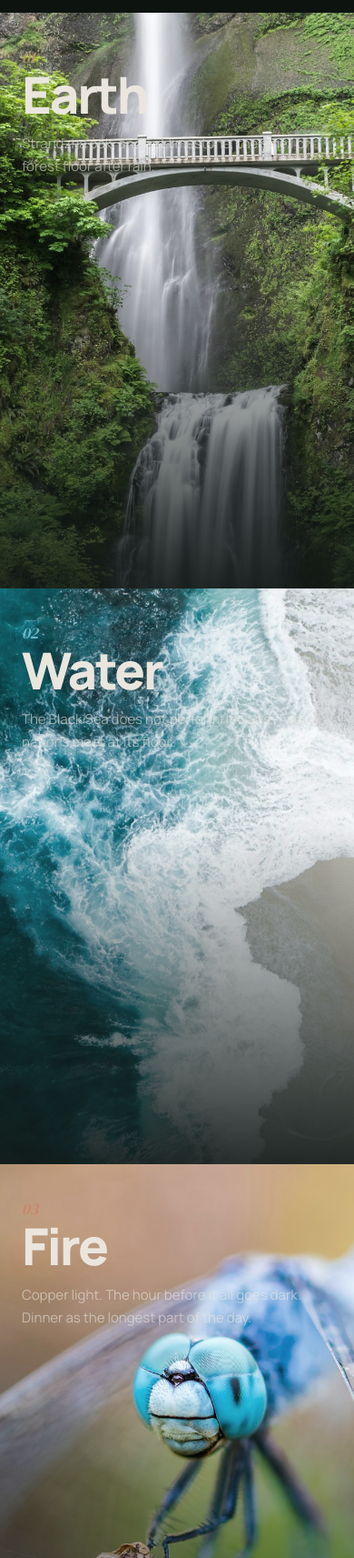
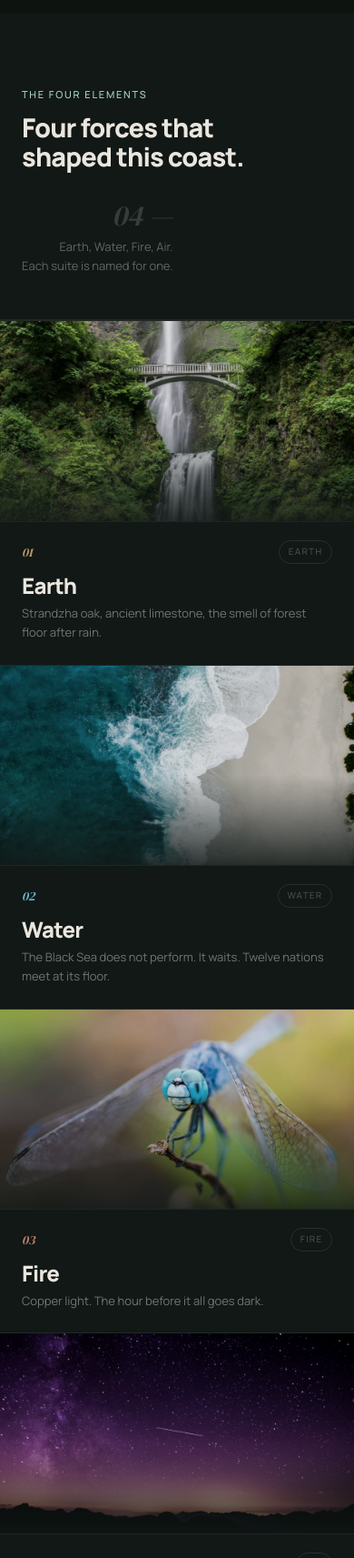
Before and after one commit to ksvaswani-collab/green-horizon, an Astro site: page /v2 in a window 390 px wide. Shown: the part 2520-4233 px from the top of the page at 91% size. Built offline with nearby package versions, Linux system fonts and the light colour scheme; Astro itself is replaced by a stand-in of ours.

Commit message:
V2 Elements: osmo.supply-style asymmetric card grid — all 4 visible, hover glow, stagger reveal

```diff
--- a/src/components/v2/ElementsSection.astro
+++ b/src/components/v2/ElementsSection.astro
@@ -1,220 +1,386 @@
 ---
-// V2 ElementsSection — GSAP card deck: one card visible at a time.
-// Cards slide up to reveal the next as you scroll through a 400vh pin.
+// V2 ElementsSection — osmo.supply reference.
+// All 4 elements as an asymmetric card grid, always visible.
+// Row 1: Earth (wider) + Water (narrower). Row 2: Fire (narrower) + Air (wider).
+// Each card: image preview top, name + description bottom. Hover: border glows.
 const elements = [
-  { id:'earth', number:'01', name:'Earth',
-    body:'Strandzha oak, ancient limestone, the smell of forest floor after rain.',
-    image:'/images/earth.jpg',
-    alt:'Dense Strandzha ancient forest floor at dusk', accent:'#B8956A' },
-  { id:'water', number:'02', name:'Water',
-    body:'The Black Sea does not perform. It waits. Twelve nations meet at its floor.',
-    image:'/images/water.jpg',
-    alt:'Black Sea shoreline at calm morning', accent:'#6AB8C8' },
-  { id:'fire', number:'03', name:'Fire',
-    body:'Copper light. The hour before it all goes dark. Dinner as the longest part of the day.',
-    image:'/images/fire.jpg',
-    alt:'Golden sunset over the Bulgarian Black Sea coast', accent:'#C8846A' },
-  { id:'air', number:'04', name:'Air',
-    body:'On the cliff edge, wind decides the day. Open sky. Space that opens your chest.',
-    image:'/images/air.jpg',
-    alt:'Open sky above sea cliffs, wide horizon', accent:'#6AC8A8' },
+  {
+    id: 'earth', number: '01', name: 'Earth',
+    body: 'Strandzha oak, ancient limestone, the smell of forest floor after rain.',
+    image: '/images/earth.jpg',
+    alt: 'Dense Strandzha ancient forest, dark and layered',
+    accent: '#B8956A',
+    span: 'wide',  // 60% on desktop
+  },
+  {
+    id: 'water', number: '02', name: 'Water',
+    body: 'The Black Sea does not perform. It waits. Twelve nations meet at its floor.',
+    image: '/images/water.jpg',
+    alt: 'Black Sea surface at calm morning',
+    accent: '#6AB8C8',
+    span: 'narrow', // 40% on desktop
+  },
+  {
+    id: 'fire', number: '03', name: 'Fire',
+    body: 'Copper light. The hour before it all goes dark.',
+    image: '/images/fire.jpg',
+    alt: 'Golden sunset over Bulgarian Black Sea coast',
+    accent: '#C8846A',
+    span: 'narrow',
+  },
+  {
+    id: 'air', number: '04', name: 'Air',
+    body: 'On the cliff edge, wind decides the day. Open sky. Space that opens your chest.',
+    image: '/images/air.jpg',
+    alt: 'Open sky above sea cliffs, wide horizon',
+    accent: '#6AC8A8',
+    span: 'wide',
+  },
 ]
 ---
 
 <section id="elements" aria-labelledby="elements-hdg">
-  <h2 id="elements-hdg" class="sr-only">The four elements of Green Horizon</h2>
 
-  <!-- Label bar -->
-  <div class="el-label-bar" aria-hidden="true">
-    <span>The Four Elements</span>
-    <span class="el-label-hint">Scroll to reveal →</span>
+  <!-- Section header — osmo-style: left title, right count -->
+  <header class="el-header">
+    <div class="el-header-left">
+      <p class="el-overline">The Four Elements</p>
+      <h2 id="elements-hdg" class="el-title">
+        Four forces that<br>shaped this coast.
+      </h2>
     </div>
+    <div class="el-header-right" aria-hidden="true">
+      <span class="el-count">04 —</span>
+      <p class="el-subtitle">
+        Earth, Water, Fire, Air.<br>Each suite is named for one.
+      </p>
+    </div>
+  </header>
 
-  <!-- Desktop: pinned deck -->
-  <div id="el-pin-wrap">
-    <div id="el-sticky">
+  <!-- Card grid: asymmetric 2-row layout -->
+  <div class="el-grid" role="list">
 
-      <!-- Progress: 4 dots -->
-      <div class="el-dots" aria-hidden="true" id="el-dots">
-        {elements.map((_,i)=>(
-          <span class={`el-dot${i===0?' el-dot--active':''}`} data-dot={i}></span>
-        ))}
+    <!-- Row 1: Earth (wide) + Water (narrow) -->
+    <article
+      class="el-card el-card--wide el-reveal"
+      style={`--accent: ${elements[0].accent};`}
+      aria-label={`${elements[0].name}: ${elements[0].body}`}
+      role="listitem"
+    >
+      <div class="el-img-wrap">
+        <img src={elements[0].image} alt={elements[0].alt} loading="eager" class="el-img" />
+        <div class="el-img-overlay" aria-hidden="true"></div>
       </div>
-
-      <!-- Stack of cards -->
-      <div id="el-deck">
-        {elements.map((el,i)=>(
-          <article
-            class="el-card"
-            id={`el-card-${i}`}
-            aria-label={`${el.number} — ${el.name}: ${el.body}`}
-          >
-            <img src={el.image} alt={el.alt} class="el-card-img" loading={i===0?'eager':'lazy'} />
-            <div class="el-card-scrim" aria-hidden="true"></div>
       <div class="el-card-body">
         <div class="el-card-top">
-                <span class="el-num" style={`color:${el.accent}`}>{el.number}</span>
-                <span class="el-of">/ 04</span>
+          <span class="el-num">{elements[0].number}</span>
+          <span class="el-tag">Earth</span>
         </div>
-              <h3 class="el-name">{el.name}</h3>
-              <p  class="el-desc">{el.body}</p>
+        <h3 class="el-name">{elements[0].name}</h3>
+        <p  class="el-desc">{elements[0].body}</p>
       </div>
+      <div class="el-card-arrow" aria-hidden="true">→</div>
     </article>
-        ))}
+
+    <article
+      class="el-card el-card--narrow el-reveal"
+      style={`--accent: ${elements[1].accent};`}
+      aria-label={`${elements[1].name}: ${elements[1].body}`}
+      role="listitem"
+    >
+      <div class="el-img-wrap">
+        <img src={elements[1].image} alt={elements[1].alt} loading="lazy" class="el-img" />
+        <div class="el-img-overlay" aria-hidden="true"></div>
       </div>
+      <div class="el-card-body">
+        <div class="el-card-top">
+          <span class="el-num">{elements[1].number}</span>
+          <span class="el-tag">Water</span>
+        </div>
+        <h3 class="el-name">{elements[1].name}</h3>
+        <p  class="el-desc">{elements[1].body}</p>
+      </div>
+      <div class="el-card-arrow" aria-hidden="true">→</div>
+    </article>
 
+    <!-- Row 2: Fire (narrow) + Air (wide) -->
+    <article
+      class="el-card el-card--narrow el-reveal"
+      style={`--accent: ${elements[2].accent};`}
+      aria-label={`${elements[2].name}: ${elements[2].body}`}
+      role="listitem"
+    >
+      <div class="el-img-wrap">
+        <img src={elements[2].image} alt={elements[2].alt} loading="lazy" class="el-img" />
+        <div class="el-img-overlay" aria-hidden="true"></div>
       </div>
+      <div class="el-card-body">
+        <div class="el-card-top">
+          <span class="el-num">{elements[2].number}</span>
+          <span class="el-tag">Fire</span>
         </div>
+        <h3 class="el-name">{elements[2].name}</h3>
+        <p  class="el-desc">{elements[2].body}</p>
+      </div>
+      <div class="el-card-arrow" aria-hidden="true">→</div>
+    </article>
 
-  <!-- Mobile: simple vertical stacked panels -->
-  <div id="el-mobile" aria-label="The four elements">
-    {elements.map(el=>(
-      <article class="el-mob-panel" aria-label={`${el.name}: ${el.body}`}>
-        <img src={el.image} alt={el.alt} class="el-mob-img" loading="lazy" />
-        <div class="el-mob-scrim" aria-hidden="true"></div>
+    <article
+      class="el-card el-card--wide el-reveal"
+      style={`--accent: ${elements[3].accent};`}
+      aria-label={`${elements[3].name}: ${elements[3].body}`}
+      role="listitem"
+    >
+      <div class="el-img-wrap">
+        <img src={elements[3].image} alt={elements[3].alt} loading="lazy" class="el-img" />
+        <div class="el-img-overlay" aria-hidden="true"></div>
+      </div>
       <div class="el-card-body">
-          <span class="el-num" style={`color:${el.accent}`}>{el.number}</span>
-          <h3 class="el-name">{el.name}</h3>
-          <p  class="el-desc">{el.body}</p>
+        <div class="el-card-top">
+          <span class="el-num">{elements[3].number}</span>
+          <span class="el-tag">Air</span>
         </div>
+        <h3 class="el-name">{elements[3].name}</h3>
+        <p  class="el-desc">{elements[3].body}</p>
+      </div>
+      <div class="el-card-arrow" aria-hidden="true">→</div>
     </article>
-    ))}
+
   </div>
 </section>
 
 <style>
-  .sr-only{position:absolute;width:1px;height:1px;padding:0;margin:-1px;overflow:hidden;clip:rect(0,0,0,0);white-space:nowrap;border:0;}
-
-  /* Label bar */
-  .el-label-bar{
-    display:flex;justify-content:space-between;align-items:center;
-    padding:.7rem clamp(1.5rem,4vw,4rem);
-    background:#182118;
-    border-bottom:1px solid rgba(234,230,222,.07);
-    font-family:'Manrope',system-ui,sans-serif;
-    font-size:11px;font-weight:500;letter-spacing:.14em;text-transform:uppercase;
-    color:rgba(234,230,222,.35);
+  #elements {
+    background: #111816;
+    padding: 5rem 0 0;
   }
 
-  /* Pin wrapper */
-  #el-pin-wrap{height:400vh;}
-  #el-sticky{
-    position:sticky;top:0;
-    width:100%;height:100svh;
-    overflow:hidden;background:#111816;
+  /* ── Section header ── */
+  .el-header {
+    display: flex;
+    justify-content: space-between;
+    align-items: flex-end;
+    gap: 2rem;
+    flex-wrap: wrap;
+    padding: 0 clamp(1.5rem,4vw,4rem) 3rem;
+    border-bottom: 1px solid rgba(234,230,222,.08);
+  }
+  .el-overline {
+    font-family: 'Manrope', system-ui, sans-serif;
+    font-size: 11px; font-weight: 500;
+    letter-spacing: .16em; text-transform: uppercase;
+    color: #A8D5C2; margin-bottom: .75rem;
+  }
+  .el-title {
+    font-family: 'Manrope', system-ui, sans-serif;
+    font-weight: 900;
+    font-size: clamp(1.8rem,3.5vw,3rem);
+    line-height: 1.1; letter-spacing: -.03em;
+    color: #EAE6DE; margin: 0;
+  }
+  .el-header-right { text-align: right; flex-shrink: 0; }
+  .el-count {
+    display: block;
+    font-family: 'DM Serif Display', Georgia, serif;
+    font-style: italic;
+    font-size: clamp(2rem,4vw,3.5rem);
+    color: rgba(234,230,222,.18);
+    line-height: 1;
+    margin-bottom: .5rem;
+  }
+  .el-subtitle {
+    font-family: 'Manrope', system-ui, sans-serif;
+    font-size: 13px; line-height: 1.65;
+    color: rgba(234,230,222,.38);
   }
 
-  /* Dot navigation */
-  .el-dots{
-    position:absolute;bottom:2.5rem;right:clamp(1.5rem,4vw,4rem);
-    display:flex;flex-direction:column;gap:.6rem;
-    z-index:10;
-  }
-  .el-dot{
-    width:5px;height:5px;
-    border-radius:50%;
-    background:rgba(234,230,222,.25);
-    transition:background .3s ease,transform .3s ease;
-  }
-  .el-dot--active{background:#A8D5C2;transform:scale(1.4);}
-
-  /* Card deck */
-  #el-deck{position:relative;width:100%;height:100%;}
-
-  /* Cards all stack at same position */
-  .el-card{
-    position:absolute;inset:0;
-    overflow:hidden;
-    /* Cards 1-3 start translated down (set by JS) */
-  }
-  .el-card-img{
-    width:100%;height:100%;
-    object-fit:cover;object-position:center;
-    filter:saturate(.82) contrast(1.08);
-  }
-  .el-card-scrim{
-    position:absolute;inset:0;
-    background:linear-gradient(to top,rgba(17,24,22,.88) 0%,rgba(17,24,22,.2) 50%,rgba(17,24,22,.05) 100%);
-  }
-  .el-card-body{
-    position:absolute;bottom:0;left:0;right:0;
-    padding:clamp(2rem,4vh,4rem) clamp(1.5rem,4vw,4rem);
-  }
-  .el-card-top{display:flex;align-items:baseline;gap:.75rem;margin-bottom:.5rem;}
-  .el-num{font-family:'DM Serif Display',Georgia,serif;font-style:italic;font-size:1.1rem;}
-  .el-of{font-family:'Manrope',system-ui,sans-serif;font-size:11px;letter-spacing:.1em;color:rgba(234,230,222,.3);}
-  .el-name{
-    font-family:'Manrope',system-ui,sans-serif;font-weight:900;
-    font-size:clamp(3.5rem,9vw,8rem);line-height:.9;letter-spacing:-.04em;
-    color:#EAE6DE;margin:0 0 1rem;
-  }
-  .el-desc{
-    font-family:'Manrope',system-ui,sans-serif;font-size:15px;line-height:1.7;
-    color:rgba(234,230,222,.6);max-width:38ch;
+  /* ── Grid ── */
+  .el-grid {
+    display: grid;
+    /* Row 1: wide(~59%) + narrow(~41%). Row 2: narrow + wide. */
+    grid-template-columns: 59fr 41fr;
+    grid-template-rows: auto auto;
+    border-top: 1px solid rgba(234,230,222,.08);
   }
 
-  /* Mobile */
-  @media(min-width:769px){#el-mobile{display:none;}}
-  @media(max-width:768px){
-    #el-pin-wrap,.el-label-bar{display:none;}
-    #el-mobile{display:block;}
+  /* ── Card base ── */
+  .el-card {
+    position: relative;
+    display: flex;
+    flex-direction: column;
+    border-right: 1px solid rgba(234,230,222,.08);
+    border-bottom: 1px solid rgba(234,230,222,.08);
+    overflow: hidden;
+    cursor: default;
+    transition: border-color .35s ease;
+    /* Reveal: starts hidden */
+    opacity: 0;
+    transform: translateY(20px);
   }
-  .el-mob-panel{position:relative;min-height:75svh;overflow:hidden;background:#111816;}
-  .el-mob-img{position:absolute;inset:0;width:100%;height:100%;object-fit:cover;filter:saturate(.8);}
-  .el-mob-scrim{position:absolute;inset:0;background:linear-gradient(to top,rgba(17,24,22,.9) 0%,transparent 60%);}
-  .el-mob-panel .el-card-body{position:relative;}
+  .el-card:last-child, .el-card:nth-child(even) { border-right: none; }
+  .el-card:nth-child(3), .el-card:nth-child(4)   { border-bottom: none; }
+
+  /* Hover: border glows with element accent */
+  .el-card:hover {
+    border-color: var(--accent, rgba(168,213,194,.4));
+    z-index: 1;
+  }
+
+  /* ── Image area ── */
+  .el-img-wrap {
+    position: relative;
+    width: 100%;
+    aspect-ratio: 16/9;
+    overflow: hidden;
+    flex-shrink: 0;
+  }
+  .el-card--wide .el-img-wrap  { aspect-ratio: 16/10; }
+  .el-card--narrow .el-img-wrap { aspect-ratio: 4/3; }
+
+  .el-img {
+    width: 100%; height: 100%;
+    object-fit: cover; object-position: center;
+    filter: saturate(.72) contrast(1.06) brightness(.85);
+    transition: filter .5s ease, transform .6s ease;
+  }
+  .el-card:hover .el-img {
+    filter: saturate(.95) contrast(1.05) brightness(.95);
+    transform: scale(1.04);
+  }
+
+  /* Gradient over image bottom — ties into card body */
+  .el-img-overlay {
+    position: absolute; inset: 0;
+    background: linear-gradient(to bottom,
+      transparent 55%,
+      rgba(17,24,22,.85) 100%
+    );
+  }
+
+  /* ── Card body ── */
+  .el-card-body {
+    padding: 1.25rem 1.5rem 1.5rem;
+    display: flex;
+    flex-direction: column;
+    gap: .5rem;
+    flex: 1;
+    background: #111816;
+    border-top: 1px solid rgba(234,230,222,.06);
+    transition: background .3s ease;
+  }
+  .el-card:hover .el-card-body {
+    background: rgba(255,255,255,.02);
+  }
+
+  .el-card-top {
+    display: flex;
+    align-items: center;
+    justify-content: space-between;
+    margin-bottom: .25rem;
+  }
+  .el-num {
+    font-family: 'DM Serif Display', Georgia, serif;
+    font-style: italic;
+    font-size: .875rem;
+    color: var(--accent, #A8D5C2);
+    transition: opacity .2s ease;
+  }
+  .el-tag {
+    font-family: 'Manrope', system-ui, sans-serif;
+    font-size: 10px; font-weight: 500;
+    letter-spacing: .12em; text-transform: uppercase;
+    color: rgba(234,230,222,.25);
+    border: 1px solid rgba(234,230,222,.1);
+    border-radius: 100px;
+    padding: .2rem .6rem;
+    transition: border-color .3s ease, color .3s ease;
+  }
+  .el-card:hover .el-tag {
+    border-color: var(--accent, rgba(168,213,194,.4));
+    color: var(--accent, #A8D5C2);
+  }
+  .el-name {
+    font-family: 'Manrope', system-ui, sans-serif;
+    font-weight: 900;
+    font-size: clamp(1.5rem,2.5vw,2.25rem);
+    line-height: 1; letter-spacing: -.03em;
+    color: #EAE6DE; margin: 0;
+    transition: color .2s ease;
+  }
+  .el-card:hover .el-name { color: #fff; }
+  .el-desc {
+    font-family: 'Manrope', system-ui, sans-serif;
+    font-size: 13px; line-height: 1.65;
+    color: rgba(234,230,222,.45);
+    margin: 0;
+  }
+
+  /* Arrow — appears on hover */
+  .el-card-arrow {
+    position: absolute;
+    bottom: 1.25rem; right: 1.25rem;
+    font-size: 1.1rem;
+    color: var(--accent, #A8D5C2);
+    opacity: 0;
+    transform: translate(-4px, 4px);
+    transition: opacity .3s ease, transform .3s ease;
+  }
+  .el-card:hover .el-card-arrow {
+    opacity: 1;
+    transform: translate(0, 0);
+  }
+
+  /* ── Reveal animation classes ── */
+  .el-card.el-visible {
+    opacity: 1;
+    transform: none;
+    transition: opacity .65s ease, transform .65s ease;
+  }
+
+  /* Focus */
+  .el-card:focus-visible {
+    outline: 3px solid #A8D5C2;
+    outline-offset: -3px;
+  }
+
+  /* ── Mobile: single column ── */
+  @media (max-width: 768px) {
+    .el-grid {
+      grid-template-columns: 1fr;
+    }
+    .el-card {
+      border-right: none;
+    }
+    .el-card--wide .el-img-wrap,
+    .el-card--narrow .el-img-wrap {
+      aspect-ratio: 16/9;
+    }
+    .el-card:nth-child(4) { border-bottom: none; }
+    .el-card:nth-child(3) { border-bottom: 1px solid rgba(234,230,222,.08); }
+  }
+
+  @media (prefers-reduced-motion: reduce) {
+    .el-card { opacity: 1 !important; transform: none !important; transition: none !important; }
+    .el-img  { transition: none !important; }
+  }
 </style>
 
 <script>
-  const rm  = window.matchMedia('(prefers-reduced-motion: reduce)').matches
-  const mob = window.matchMedia('(max-width: 768px)').matches
-
-  if(!mob){
-    const init = () => {
-      const g  = (window as any).gsap
-      const ST = (window as any).ScrollTrigger
-      if(!g || !ST){setTimeout(init,80);return}
-
-      const cards = Array.from(document.querySelectorAll<HTMLElement>('.el-card'))
-      const dots  = document.querySelectorAll<HTMLElement>('.el-dot')
-      const N = cards.length
-
-      // All cards except first start below the viewport
-      cards.slice(1).forEach(c => g.set(c,{yPercent:100}))
-
-      // Build a timeline: N-1 transitions, each takes 1 "unit"
-      const tl = g.timeline()
-
-      for(let i=0;i<N-1;i++){
-        // Outgoing card: compress upward & dim
-        tl.to(cards[i],{yPercent:-8,scale:.97,filter:'brightness(.65)',duration:.5,ease:'power2.in'},i)
-        // Incoming card: slide up from below
-        tl.to(cards[i+1],{yPercent:0,duration:.6,ease:'power2.inOut'},i+.4)
+  // Reveal cards as they enter viewport
+  const cards = document.querySelectorAll('.el-reveal')
+  if(cards.length){
+    const obs = new IntersectionObserver(
+      entries => entries.forEach(e => {
+        if(e.isIntersecting){
+          // Stagger: delay based on card index within the grid
+          const i = Array.from(cards).indexOf(e.target as Element)
+          ;(e.target as HTMLElement).style.transitionDelay = `${i * 0.08}s`
+          e.target.classList.add('el-visible')
+          obs.unobserve(e.target)
         }
-
-      // Pin and scrub
-      ST.create({
-        trigger:'#el-pin-wrap',
-        start:'top top',
-        end:'bottom bottom',
-        pin:'#el-sticky',
-        scrub:1,
-        animation:tl,
-        onUpdate:(self:any)=>{
-          // Update active dot
-          const active = Math.min(N-1, Math.floor(self.progress * N))
-          dots.forEach((d,i)=>{
-            d.classList.toggle('el-dot--active', i===active)
-          })
-        }
-      })
-
-      // Reduced motion: just show all panels stacked without animation
-      if(rm){
-        cards.forEach(c=>{g.set(c,{yPercent:0,scale:1,filter:'none'})})
-      }
-    }
-    if(document.readyState==='loading') document.addEventListener('DOMContentLoaded',init)
-    else init()
+      }),
+      { threshold: 0.12 }
+    )
+    cards.forEach(c => obs.observe(c))
   }
 </script>
```
Lines whose indentation alone changed are shown as unchanged.
